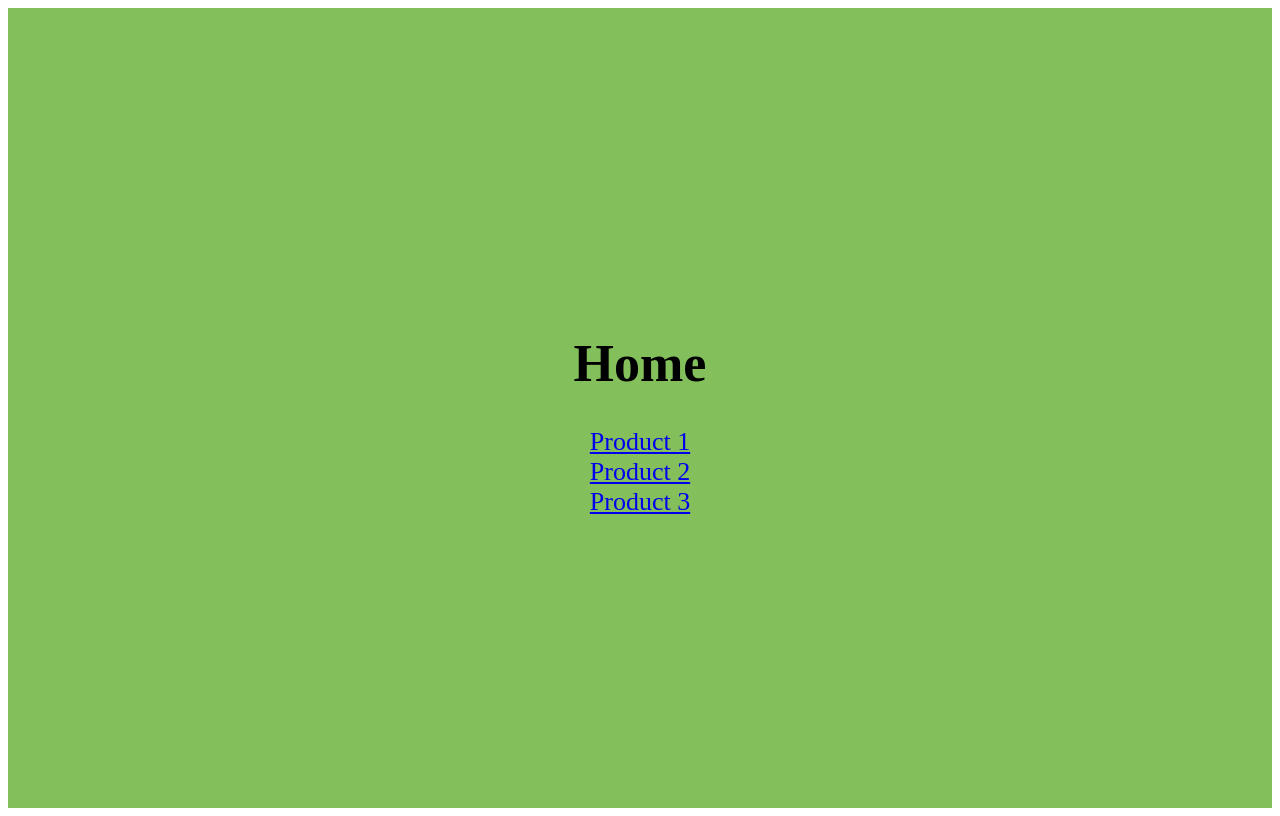
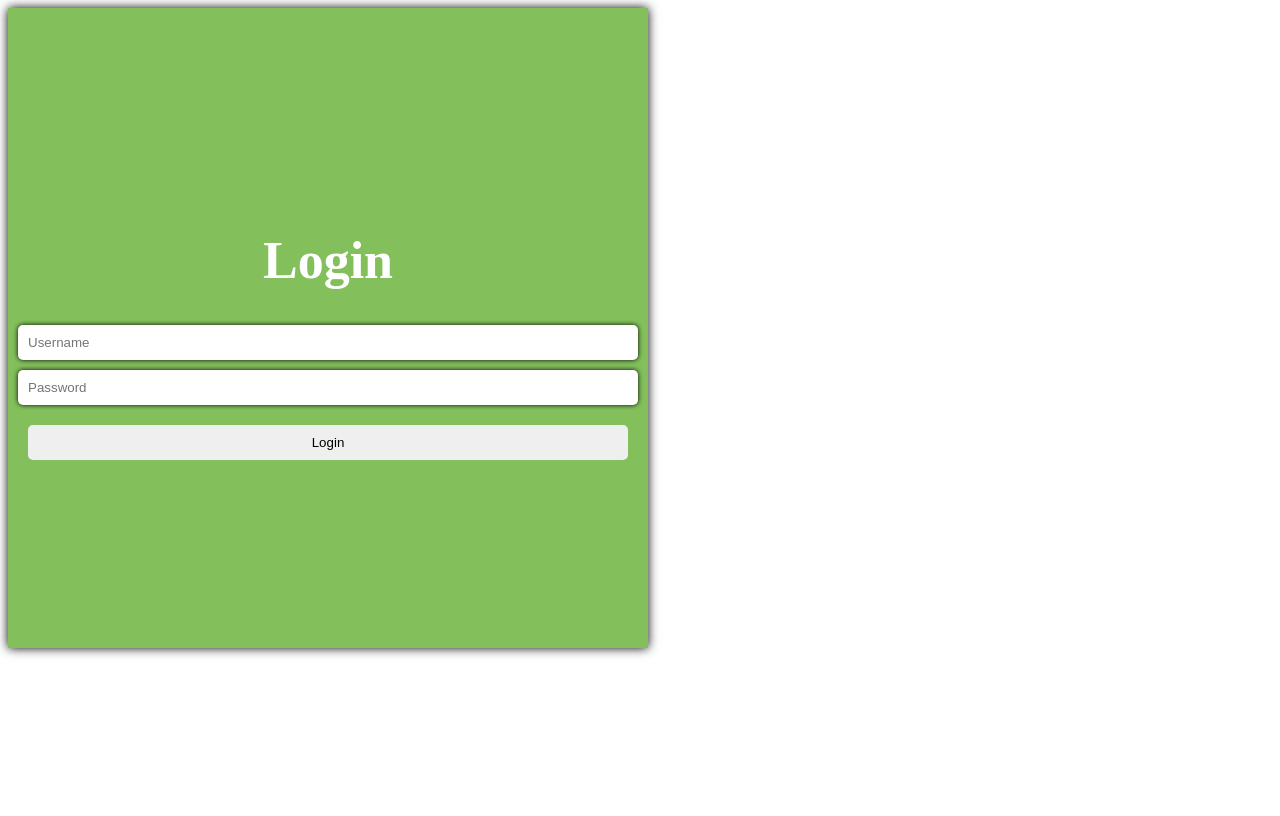
Before and after one commit to brunovillero/TA_REACTJS, a React (Vite) app: page / in a window 1280 px wide. Built offline with nearby package versions, Linux system fonts and the light colour scheme.

Commit message:
TA18 completada

```diff
--- a/index.html
+++ b/index.html
@@ -4,7 +4,7 @@
     <meta charset="UTF-8" />
     <link rel="icon" type="image/svg+xml" href="/vite.svg" />
     <meta name="viewport" content="width=device-width, initial-scale=1.0" />
-    <title>TA 17</title>
+    <title>TA 18</title>
   </head>
   <body>
     <div id="root"></div>
--- /dev/null
+++ b/src/components/Dashboard.jsx
@@ -0,0 +1,9 @@
+export default function Dashboard() {
+
+  return (
+    <div className="Dashboard">
+        <h1>Dashboard</h1>
+        <a href="/">Logout</a>
+    </div>
+  )
+}
--- a/src/components/Home.jsx
+++ /dev/null
@@ -1,10 +0,0 @@
-export default function Home() {
-  return (
-    <div className="Home">
-        <h1>Home</h1>
-        <a href="/products/1">Product 1</a>
-        <a href="/products/2">Product 2</a>
-        <a href="/products/3">Product 3</a>
-    </div>
-  )
-}
--- /dev/null
+++ b/src/components/Login.jsx
@@ -0,0 +1,22 @@
+import { useEffect } from "react"
+
+export default function Login() {
+
+  useEffect(() => {
+    localStorage.removeItem('token')
+  }, [])
+
+  const handleClick = () => {
+    localStorage.setItem('token', '123456789')
+    window.location.href = '/dashboard'
+  }
+
+  return (
+    <div className="Login">
+        <h1>Login</h1>
+        <input type="text" placeholder="Username" />
+        <input type="password" placeholder="Password" />
+        <button onClick={handleClick}>Login</button>
+    </div>
+  )
+}
--- a/src/components/Product.jsx
+++ /dev/null
@@ -1,11 +0,0 @@
-import { useParams } from "react-router-dom"
-
-export default function Product() {
-  const { id } = useParams()
-  return (
-    <div className="Product">
-        <h1>Product {id}</h1>
-        <a href="/">Home</a>
-    </div>
-  )
-}
--- a/src/index.css
+++ b/src/index.css
@@ -1,4 +1,4 @@
-.Home, .Product {
+.Login, .Dashboard {
   display: flex;
   flex-direction: column;
   align-items: center;
@@ -8,10 +8,34 @@
   color: rgb(0, 0, 0);
 }
 
-.Home {
+.Login {
     background-color: rgb(131, 192, 91);
+    width: 600px;
+    height: 600px;
+    padding: 20px;
+    box-shadow: 0 0 10px rgb(0, 0, 0);
+    color: rgb(255, 255, 255);
 }
 
-.Product {
+.Login input {
+    width: 100%;
+    padding: 10px;
+    margin-bottom: 10px;
+    border-radius: 5px;
+    border: none;
+    outline: none;
+    box-shadow: 0 0 5px rgb(0, 0, 0);
+}
+
+.Login button {
+    width: 100%;
+    padding: 10px;
+    margin-top: 10px;
+    border-radius: 5px;
+    border: none;
+    outline: none;
+}
+
+.Dashboard {
     background-color: rgb(255, 215, 0);
 }
--- a/src/main.jsx
+++ b/src/main.jsx
@@ -5,18 +5,41 @@ import {
   RouterProvider,
 } from "react-router-dom";
 import './index.css'
-import Home from './components/Home.jsx'
-import Product from './components/Product.jsx'
+import Login from './components/Login.jsx'
+import Dashboard from './components/Dashboard.jsx'
+import ProtectedRoute from './routeAuth/ProtectedRoute.jsx'
+
+const getAccessToken = () => {
+  const token = localStorage.getItem('token')
+  return token
+}
+
+const isAuthenticated = () => {
+  const token = getAccessToken()
+  if (token) {
+    return true
+  }
+  return false
+}
 
 const router = createBrowserRouter([
   {
     path: "/",
-    element: <Home />,
+    element: <Login />,
   },
   {
-    path: "/products/:id",
-    element: <Product />,
+    element: <ProtectedRoute isAuthenticated={isAuthenticated()} />,
+    children: [
+      {
+        path: "/dashboard",
+        element: <Dashboard />
+      }
+    ]
   },
+  {
+    path: "*",
+    element: <p>404</p>
+  }
 ])
 
 createRoot(document.getElementById('root')).render(
--- /dev/null
+++ b/src/routeAuth/ProtectedRoute.jsx
@@ -0,0 +1,11 @@
+import { Navigate, Outlet } from "react-router-dom";
+
+const ProtectedRoute = ({ isAuthenticated }) => {
+    if (!isAuthenticated) {
+      return <Navigate to="/" replace />;
+    }
+
+    return <Outlet />;
+  };
+
+  export default ProtectedRoute;
```
